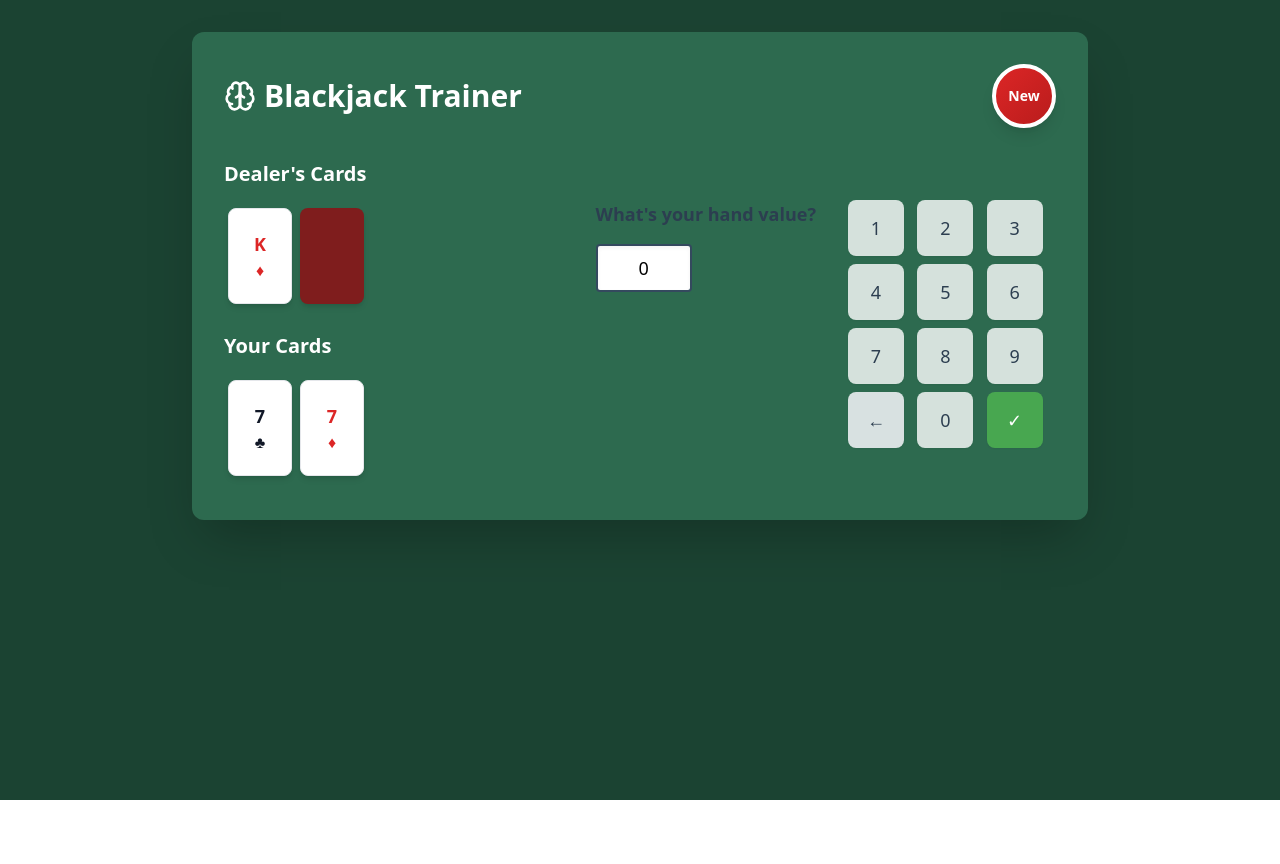
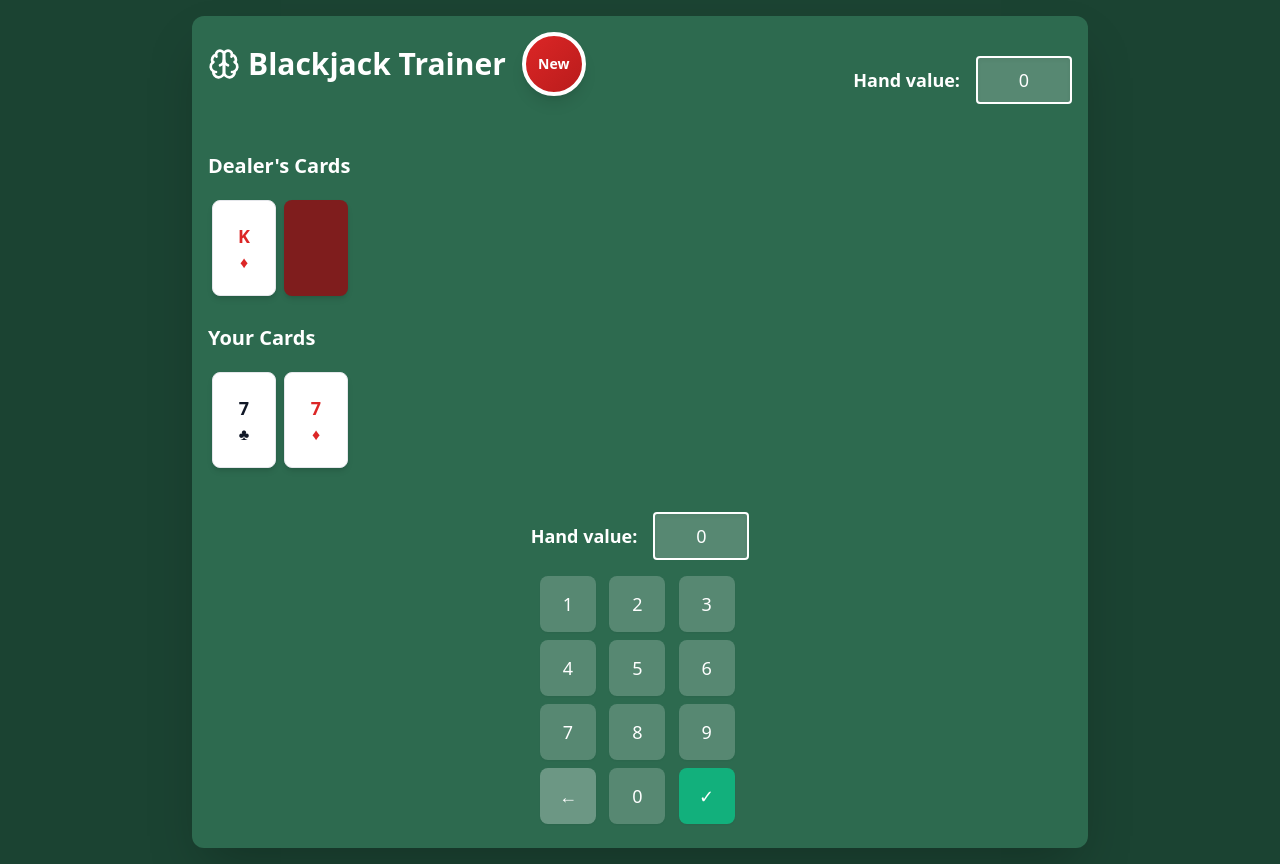
Before and after one commit to mlaken5/learn21, a React (Vite) app: page / in a window 1280 px wide. Both pictures are taken after a click on the button "Start". Before the commit the page ends 800 px from the top, so only its background shows below. Built offline with nearby package versions, Linux system fonts and the light colour scheme.

Commit message:
Format Num Pad 3

```diff
--- a/src/App.tsx
+++ b/src/App.tsx
@@ -202,11 +202,22 @@ export default function App() {
   };
 
   return (
-    <div className="min-h-screen bg-[#1b4332] p-4 sm:p-8">
-      <div className="max-w-4xl mx-auto bg-[#2d6a4f] rounded-xl p-4 sm:p-8 shadow-2xl">
-        <GameHeader onNewHand={startNewGame} gameState={gameState} />
+    <div className="min-h-screen bg-[#1b4332] p-4">
+      <div className="max-w-4xl mx-auto bg-[#2d6a4f] rounded-xl p-4 shadow-2xl">
+        <div className="flex justify-between items-center mb-6">
+          <GameHeader onNewHand={startNewGame} gameState={gameState} />
+          {gameState !== 'initial' && (
+            <div className="flex items-center gap-4">
+              <h3 className="text-lg font-semibold text-white">Hand value:</h3>
+              <div className="w-24 h-12 border-2 border-white rounded flex items-center justify-center
+                            text-lg font-medium bg-white/20 text-white shadow-inner">
+                {userGuess || '0'}
+              </div>
+            </div>
+          )}
+        </div>
 
-        <div className="relative">
+        <div className="flex flex-col gap-6">
           <GameTable
             playerCards={playerCards}
             dealerCards={dealerCards}
@@ -217,7 +228,7 @@ export default function App() {
           />
 
           {gameState !== 'initial' && (
-            <div className="absolute right-0 top-1/2 transform -translate-y-1/2">
+            <div className="w-full flex justify-center">
               <GameControls
                 userGuess={userGuess}
                 onGuessChange={setUserGuess}
--- a/src/components/GameControls.tsx
+++ b/src/components/GameControls.tsx
@@ -40,69 +40,66 @@ export function GameControls({
   return (
     <div className="bg-transparent p-2 rounded-lg">
       {feedback && (
-        <p className="whitespace-pre-line mb-4 text-lg font-medium text-[#2c3e50]">{feedback}</p>
+        <p className="whitespace-pre-line mb-4 text-lg font-medium text-white">{feedback}</p>
       )}
 
       {showInputs && !feedback && (
-        <div className="flex flex-row items-start justify-between gap-8">
-          <div className="flex-1">
-            <h3 className="text-lg font-semibold mb-4 text-[#2c3e50]">What's your hand value?</h3>
-            <div className="w-24 h-12 border-2 border-[#34495e] rounded flex items-center justify-center
-                          text-lg font-medium bg-white shadow-inner">
+        <div className="flex flex-col items-center gap-4">
+          <div className="flex items-center gap-4 w-full justify-center">
+            <h3 className="text-lg font-semibold text-white">Hand value:</h3>
+            <div className="w-24 h-12 border-2 border-white rounded flex items-center justify-center
+                          text-lg font-medium bg-white/20 text-white shadow-inner">
               {userGuess || '0'}
             </div>
           </div>
 
-          <div className="flex-none">
           <div className="grid grid-cols-3 gap-2 w-[200px]">
             {[1, 2, 3, 4, 5, 6, 7, 8, 9].map(num => (
               <button
                 key={num}
                 onClick={() => handleNumberClick(num)}
-                  className="w-14 h-14 bg-white bg-opacity-80 rounded-lg hover:bg-[#e8f5e9]
-                           text-[#2c3e50] text-lg font-medium shadow-sm
-                           active:bg-[#c8e6c9] transition-colors"
+                className="w-14 h-14 bg-white/20 rounded-lg hover:bg-white/30
+                         text-white text-lg font-medium shadow-sm
+                         active:bg-white/40 transition-colors"
               >
                 {num}
               </button>
             ))}
             <button
               onClick={() => handleNumberClick('backspace')}
-                className="w-14 h-14 bg-[#eceff1] bg-opacity-90 rounded-lg hover:bg-[#cfd8dc]
-                         text-[#2c3e50] text-lg font-medium shadow-sm
-                         active:bg-[#b0bec5] transition-colors"
+              className="w-14 h-14 bg-white/30 rounded-lg hover:bg-white/40
+                       text-white text-lg font-medium shadow-sm
+                       active:bg-white/50 transition-colors"
             >
               ←
             </button>
             <button
               onClick={() => handleNumberClick(0)}
-                className="w-14 h-14 bg-white bg-opacity-80 rounded-lg hover:bg-[#e8f5e9]
-                         text-[#2c3e50] text-lg font-medium shadow-sm
-                         active:bg-[#c8e6c9] transition-colors"
+              className="w-14 h-14 bg-white/20 rounded-lg hover:bg-white/30
+                       text-white text-lg font-medium shadow-sm
+                       active:bg-white/40 transition-colors"
             >
               0
             </button>
             <button
               onClick={onCheck}
-                className="w-14 h-14 bg-[#4caf50] bg-opacity-90 rounded-lg hover:bg-[#43a047]
+              className="w-14 h-14 bg-emerald-500/90 rounded-lg hover:bg-emerald-600/90
                        text-white text-lg font-medium shadow-sm
-                         active:bg-[#388e3c] transition-colors"
+                       active:bg-emerald-700/90 transition-colors"
             >
               ✓
             </button>
           </div>
         </div>
-        </div>
       )}
 
       {gameState === 'playing' && feedback && (
-        <div className="flex flex-col sm:flex-row gap-4 mt-4">
-          <div className="flex-1 flex flex-col sm:flex-row gap-4">
+        <div className="flex flex-col gap-2 mt-4">
           {onHit && (
             <button
               onClick={onHit}
-                className="px-4 py-2 bg-[#81c784] text-[#1b5e20] rounded hover:bg-[#66bb6a]
-                         transition-colors text-lg font-medium flex-1 shadow-sm"
+              className="px-4 py-2 bg-white/20 text-white rounded hover:bg-white/30
+                       transition-colors text-lg font-medium"
             >
               Hit
             </button>
@@ -110,8 +107,8 @@ export function GameControls({
           {onStay && (
             <button
               onClick={onStay}
-                className="px-4 py-2 bg-[#90caf9] text-[#0d47a1] rounded hover:bg-[#64b5f6]
-                         transition-colors text-lg font-medium flex-1 shadow-sm"
+              className="px-4 py-2 bg-white/20 text-white rounded hover:bg-white/30
+                       transition-colors text-lg font-medium"
             >
               Stay
             </button>
@@ -119,14 +116,13 @@ export function GameControls({
           {canSplit && onSplit && (
             <button
               onClick={onSplit}
-                className="px-4 py-2 bg-[#b39ddb] text-[#4527a0] rounded hover:bg-[#9575cd]
-                         transition-colors text-lg font-medium flex-1 shadow-sm"
+              className="px-4 py-2 bg-white/20 text-white rounded hover:bg-white/30
+                       transition-colors text-lg font-medium"
             >
               Split
             </button>
           )}
         </div>
-        </div>
       )}
     </div>
   );
```
Lines whose indentation alone changed are shown as unchanged.
